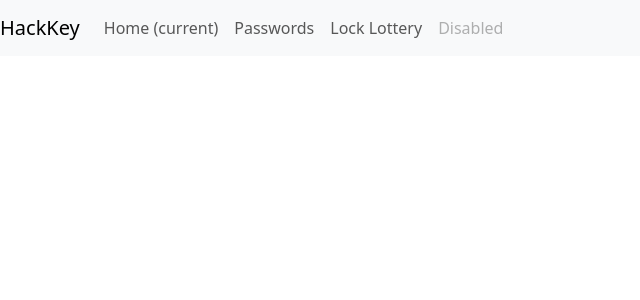
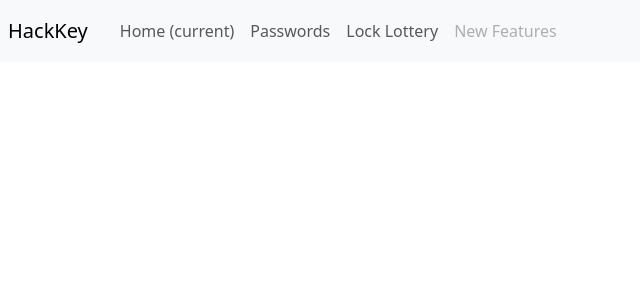
Before and after one commit to danbates1452/hackkey, a Django app: page / in a window 1280 px wide. Shown: the top 300 px of the page, without its empty margins (0-640 px from the left). Run offline with Django 5.2, Linux system fonts and the light colour scheme; some libraries are stand-ins or nearby versions.

Commit message:
Updated navbar
Changed href fields and padding to the navbar so it looks better.

```diff
--- a/hackkey/hackkey/templates/index.html
+++ b/hackkey/hackkey/templates/index.html
@@ -11,7 +11,7 @@
 <body>
   <!-- Navbar here  -->
   <nav class="navbar navbar-expand-lg navbar-light bg-light">
-    <a class="navbar-brand" href="#"> HackKey</a>
+    <a class="navbar-brand p-2" href="#"> HackKey</a>
     <button class="navbar-toggler" type="button" data-toggle="collapse" data-target="#navbarNav" aria-controls="navbarNav" aria-expanded="false" aria-label="Toggle navigation">
       <span class="navbar-toggler-icon"></span>
     </button>
@@ -21,13 +21,13 @@
           <a class="nav-link" href="#">Home <span class="sr-only">(current)</span></a>
         </li>
         <li class="nav-item">
-          <a class="nav-link" href="#">Passwords</a>
+          <a class="nav-link" href="passwords">Passwords</a>
         </li>
         <li class="nav-item">
-          <a class="nav-link" href="#">Lock Lottery</a>
+          <a class="nav-link" href="gatcha">Lock Lottery</a>
         </li>
         <li class="nav-item">
-          <a class="nav-link disabled" href="#">Disabled</a>
+          <a class="nav-link disabled" href="#">New Features</a>
         </li>
       </ul>
     </div>
```
